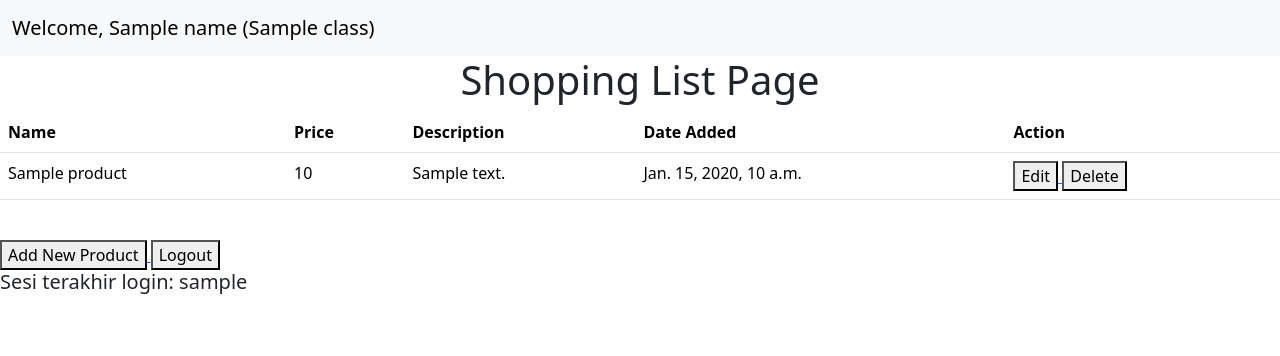
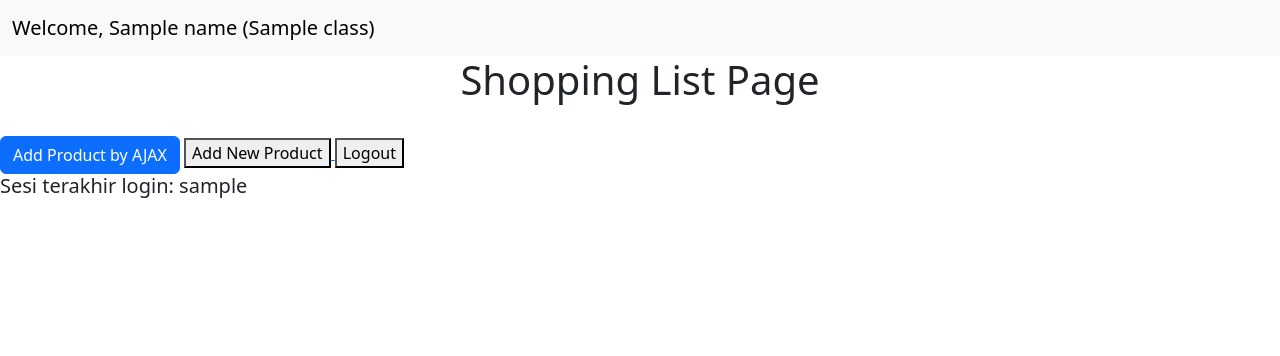
Before and after one commit to rapunzzz/shopping-list, a Django app: template main/templates/main.html in a window 1280 px wide. Shown: the top 356 px of the page. Run offline with Django 4.2, Linux system fonts and the light colour scheme; the template is opened without the code that fills it: most values are stand-ins (such as "Sample title", 1, 10 or a date in 2020).

Commit message:
Tutorial 5 Selesai

```diff
--- a/main/templates/main.html
+++ b/main/templates/main.html
@@ -17,41 +17,12 @@
         </div>
     </div>
 
-    <table class="table table-stripped">
-        <tr>
-            <th>Name</th>
-            <th>Price</th>
-            <th>Description</th>
-            <th>Date Added</th>
-            <th>Action </th>
-        </tr>
-
-        {% comment %} Berikut cara memperlihatkan data produk di bawah baris ini {% endcomment %}
-
-        {% for product in products %}
-            <tr>
-                <td>{{product.name}}</td>
-                <td>{{product.price}}</td>
-                <td>{{product.description}}</td>
-                <td>{{product.date_added}}</td>
-                <td>
-                    <a href="{% url 'main:edit_product' product.pk %}">
-                        <button>
-                            Edit
-                        </button>
-                    </a>
-                     <a href="{% url 'main:delete_product' product.pk %}">
-                        <button>
-                            Delete
-                        </button>
-                    </a>
-                </td>
-            </tr>
-        {% endfor %}
+    <table id="product_table">
     </table>
 
     <br />
-    <a href="{% url 'main:create_product' %}">
+    <button type="button" class="btn btn-primary" data-bs-toggle="modal" data-bs-target="#exampleModal">Add Product by AJAX</button>
+        <a href="{% url 'main:create_product' %}">
         <button>
             Add New Product
         </button>
@@ -61,6 +32,91 @@
             Logout
         </button>
     </a>
+    <h5>Sesi terakhir login: {{ last_login }}</h5>
 
-    <h5>Sesi terakhir login: {{ last_login }}</h5>
+
+
+    <div class="modal fade" id="exampleModal" tabindex="-1" aria-labelledby="exampleModalLabel" aria-hidden="true">
+        <div class="modal-dialog">
+            <div class="modal-content">
+                <div class="modal-header">
+                    <h1 class="modal-title fs-5" id="exampleModalLabel">Add New Product</h1>
+                    <button type="button" class="btn-close" data-bs-dismiss="modal" aria-label="Close"></button>
+                </div>
+                <div class="modal-body">
+                    <form id="form" onsubmit="return false;">
+                        {% csrf_token %}
+                        <div class="mb-3">
+                            <label for="name" class="col-form-label">Name:</label>
+                            <input type="text" class="form-control" id="name" name="name"></input>
+                        </div>
+                        <div class="mb-3">
+                            <label for="price" class="col-form-label">Price:</label>
+                            <input type="number" class="form-control" id="price" name="price"></input>
+                        </div>
+                        <div class="mb-3">
+                            <label for="description" class="col-form-label">Description:</label>
+                            <textarea class="form-control" id="description" name="description"></textarea>
+                        </div>
+                    </form>
+                </div>
+                <div class="modal-footer">
+                    <button type="button" class="btn btn-secondary" data-bs-dismiss="modal">Close</button>
+                    <button type="button" class="btn btn-primary" id="button_add" data-bs-dismiss="modal">Add Product</button>
+                </div>
+            </div>
+        </div>
+    </div>
+
+    <script>
+        async function getProducts() {
+            return fetch("{% url 'main:get_product_json' %}").then((res) => res.json())
+        }
+        async function refreshProducts() {
+        document.getElementById("product_table").innerHTML = ""
+        const products = await getProducts()
+        let htmlString = `<tr>
+            <th>Name</th>
+            <th>Price</th>
+            <th>Description</th>
+            <th>Date Added</th>
+            <th>Action</th>
+        </tr>`
+        products.forEach((item) => {
+            htmlString += `\n<tr>
+            <td>${item.fields.name}</td>
+            <td>${item.fields.price}</td>
+            <td>${item.fields.description}</td>
+            <td>${item.fields.date_added}</td>
+            <td>
+                <a href="edit-product/${item.pk}">
+                    <button>
+                        Edit
+                    </button>
+                </a>
+                <a href="delete/${item.pk}">
+                    <button>
+                        Delete
+                    </button>
+                </a>
+            </td>
+        </tr>`
+        })
+
+        document.getElementById("product_table").innerHTML = htmlString
+        }
+        function addProduct() {
+            fetch("{% url 'main:add_product_ajax' %}", {
+                method: "POST",
+                body: new FormData(document.querySelector('#form'))
+            }).then(refreshProducts)
+
+            document.getElementById("form").reset()
+            return false
+        }
+        document.getElementById("button_add").onclick = addProduct
+
+
+        refreshProducts()
+    </script>
 {% endblock content %}
--- a/main/urls.py
+++ b/main/urls.py
@@ -1,6 +1,6 @@
 from django.urls import path
 from main.views import show_main
-from main.views import show_main, create_product, show_xml, show_json, show_xml_by_id, show_json_by_id,register,login_user, logout_user, edit_product, delete_product
+from main.views import show_main, create_product, show_xml, show_json, show_xml_by_id, show_json_by_id,register,login_user, logout_user, edit_product, delete_product, get_product_json, add_product_ajax
 
 app_name = 'main'
 
@@ -16,6 +16,7 @@
     path('logout/', logout_user, name='logout'),
     path('edit-product/<int:id>', edit_product, name='edit_product'),
     path('delete/<int:id>', delete_product, name='delete_product'), # sesuaikan dengan nama fungsi yang dibuat
-
+    path('get-product/', get_product_json, name='get_product_json'),
+    path('create-product-ajax/', add_product_ajax, name='add_product_ajax')
 
 ]
```
Also changed, not shown: main/views.py (+20 -0 lines), db.sqlite3.
